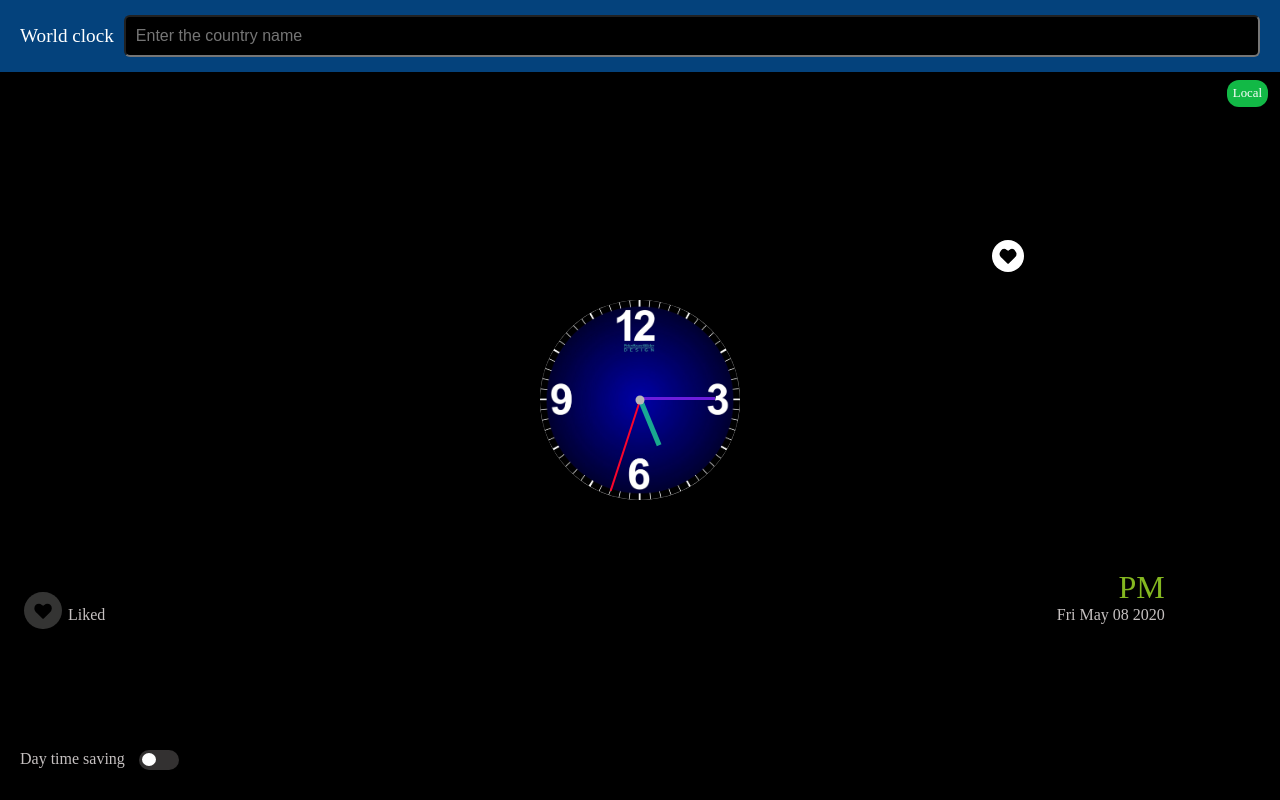
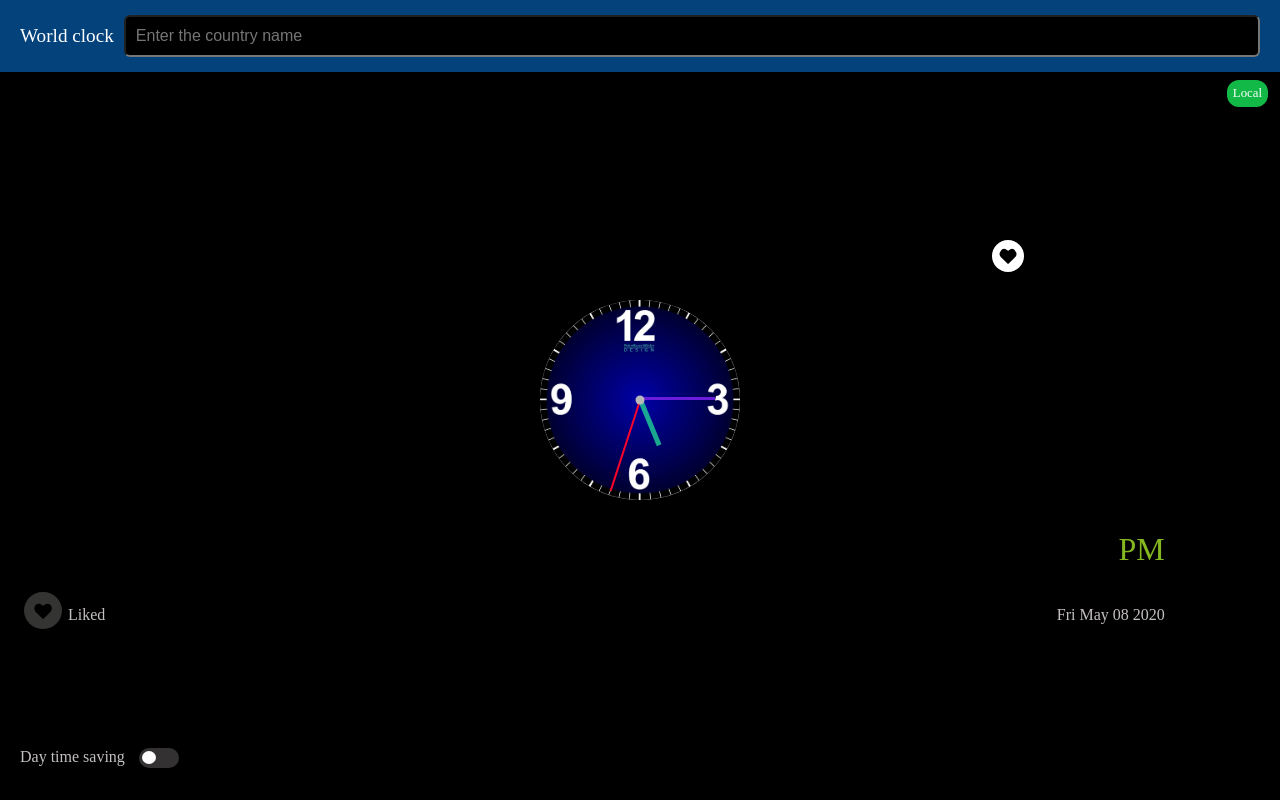
Before and after one commit to sKumarBinay/time-zones, a website with bundled scripts: page index.html in a window 1280 px wide. Built offline with nearby package versions, Linux system fonts and the light colour scheme.

Commit message:
Update style.css

```diff
--- a/css/style.css
+++ b/css/style.css
@@ -96,7 +96,7 @@ input[type="checkbox"][name="checkLike"]:checked + img {
 
 .day-time-saving {
     position: fixed;
-    bottom: 30px;
+    bottom: 4%;
     left: 20px;
     color: #c5c0c0;
 }
@@ -125,7 +125,7 @@ input[type="checkbox"][name="checkLike"]:checked + img {
     color: #84b720;
     font-size: 2rem;
     position: fixed;
-    bottom: 194px;
+    bottom: 29%;
 }
 
 .start {
```
